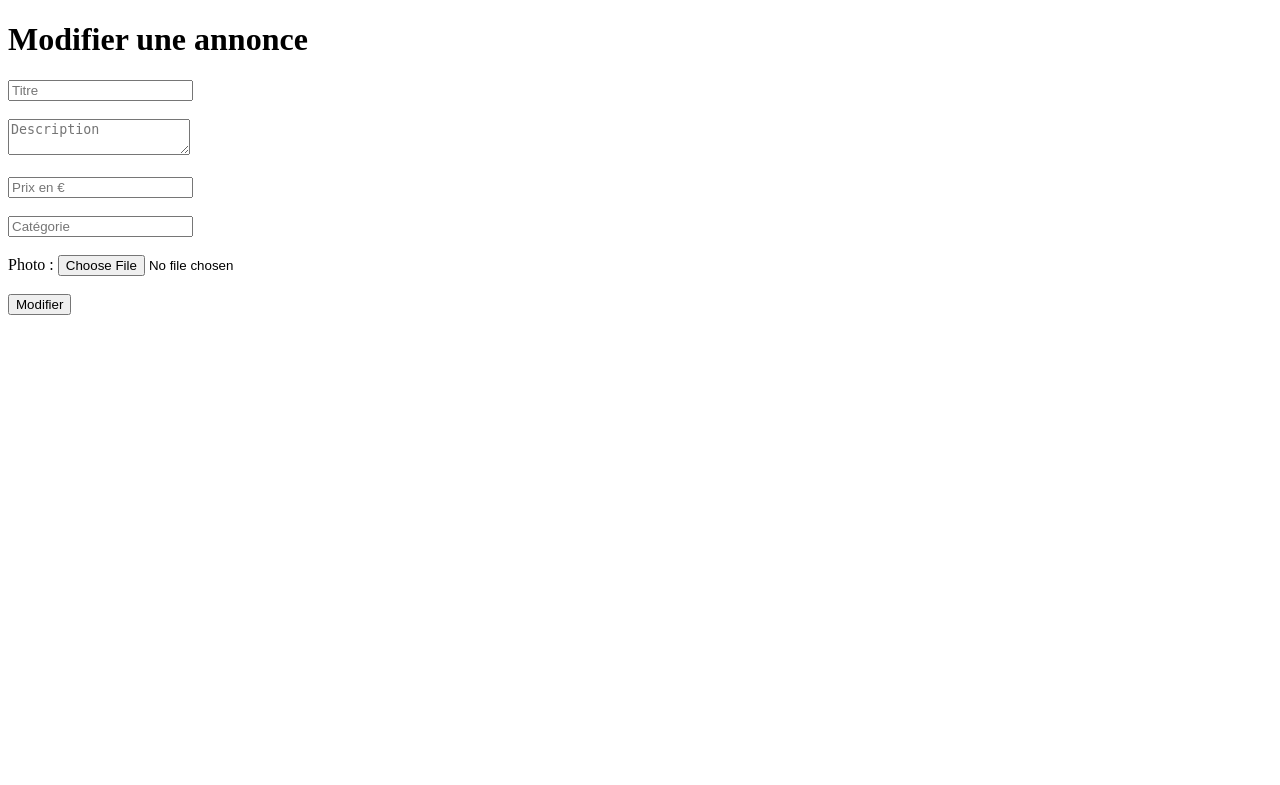
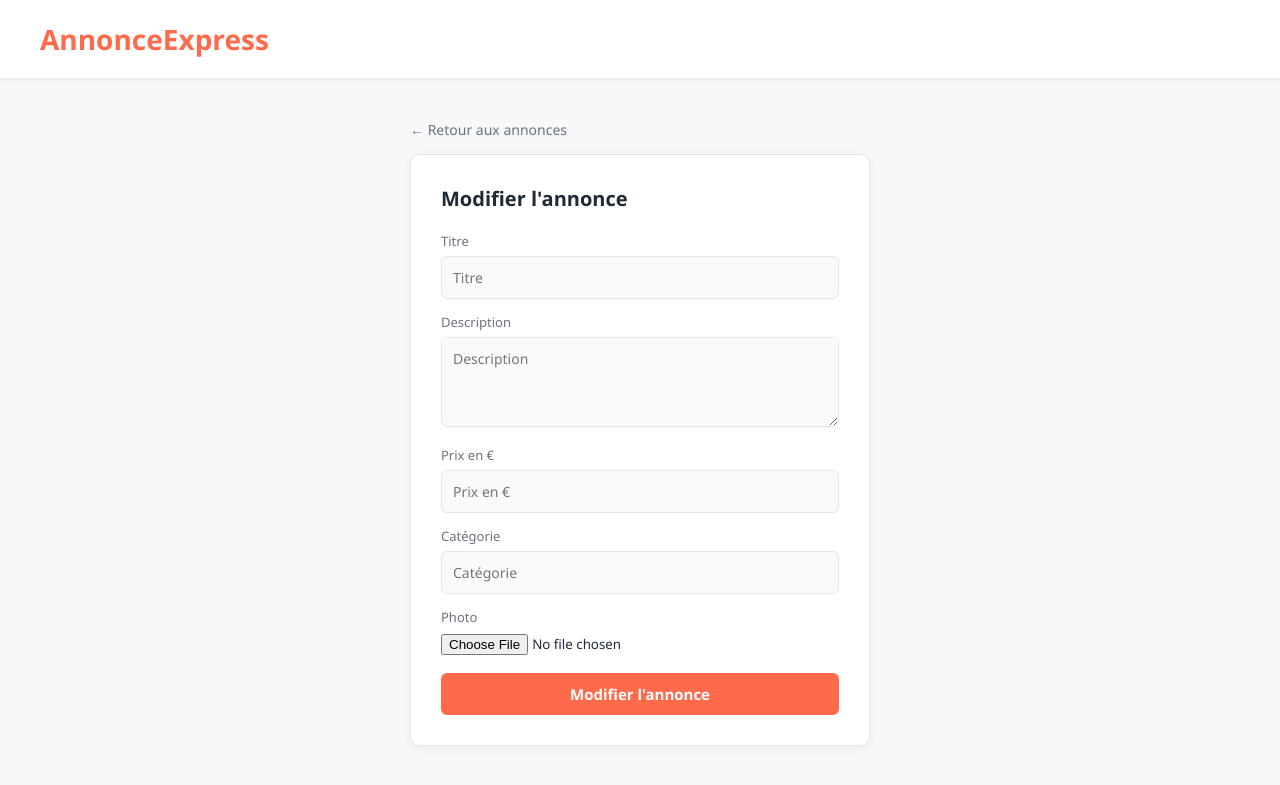
Before and after one commit to Youks95/AnnonceExpress, a PHP site: page /AnnonceExpress/modifier.php in a window 1280 px wide. Shown: the top 785 px of the page. Run offline with PHP 8.4, Linux system fonts and the light colour scheme.

Commit message:
Update modifier.php

```diff
--- a/modifier.php
+++ b/modifier.php
@@ -4,22 +4,152 @@
 	<meta charset="utf-8">
 	<meta name="viewport" content="width=device-width, initial-scale=1">
 	<title>Modifier une annonce</title>
+	<style>
+		* {
+			margin: 0;
+			padding: 0;
+			box-sizing: border-box;
+			font-family: 'Segoe UI', Arial, sans-serif;
+		}
+
+		body {
+			background-color: #f7f8fa;
+			color: #1f2937;
+		}
+
+		header {
+			background-color: #fff;
+			padding: 20px 40px;
+			box-shadow: 0 2px 5px rgba(0,0,0,0.08);
+		}
+
+		header h1 {
+			color: #ff6b4a;
+			font-size: 28px;
+		}
+
+		.container {
+			max-width: 500px;
+			margin: 40px auto;
+			padding: 0 20px;
+		}
+
+		.retour {
+			display: inline-block;
+			margin-bottom: 15px;
+			color: #6b7280;
+			text-decoration: none;
+			font-size: 14px;
+		}
+
+		.retour:hover {
+			color: #ff6b4a;
+		}
+
+		.formulaire {
+			background-color: #fff;
+			padding: 30px;
+			border-radius: 10px;
+			box-shadow: 0 2px 8px rgba(0,0,0,0.06);
+			border: 1px solid #e5e7eb;
+		}
+
+		.formulaire h2 {
+			margin-bottom: 20px;
+			color: #1f2937;
+			font-size: 20px;
+		}
+
+		.formulaire label {
+			display: block;
+			margin-bottom: 6px;
+			font-size: 13px;
+			color: #6b7280;
+		}
+
+		.formulaire input[type="text"],
+		.formulaire input[type="number"],
+		.formulaire textarea {
+			width: 100%;
+			padding: 11px;
+			margin-bottom: 14px;
+			border: 1px solid #e5e7eb;
+			border-radius: 6px;
+			font-size: 14px;
+			background-color: #fafafa;
+		}
+
+		.formulaire input:focus,
+		.formulaire textarea:focus {
+			outline: none;
+			border-color: #ff6b4a;
+			background-color: #fff;
+		}
+
+		.formulaire textarea {
+			height: 90px;
+			resize: vertical;
+		}
+
+		.formulaire input[type="file"] {
+			margin-bottom: 18px;
+		}
+
+		.formulaire input[type="submit"] {
+			background-color: #ff6b4a;
+			color: #fff;
+			border: none;
+			padding: 11px 28px;
+			border-radius: 6px;
+			cursor: pointer;
+			font-size: 15px;
+			font-weight: bold;
+			width: 100%;
+		}
+
+		.formulaire input[type="submit"]:hover {
+			background-color: #e8552f;
+		}
+	</style>
 </head>
 <body>
 
-	<h1>Modifier une annonce</h1>
+	<header>
+		<h1>AnnonceExpress</h1>
+	</header>
+
+	<div class="container">
+
+		<a class="retour" href="index.php">&larr; Retour aux annonces</a>
+
+		<div class="formulaire">
+			<h2>Modifier l'annonce</h2>
 
 			<form method="post" enctype="multipart/form-data">
 
-		<input type="text" name="titre" placeholder="Titre" value="<?php echo isset($_GET['titre']) ? $_GET['titre'] : "" ; ?>"><br><br>
-		<textarea name="description" placeholder="Description"><?php echo isset($_GET['description']) ? $_GET['description'] : "" ; ?></textarea><br><br>
-		<input type="number" name="prix" placeholder="Prix en €" step="0.01" value="<?php echo isset($_GET['prix']) ? $_GET['prix'] : "" ; ?>"><br><br>
-		<input type="text" name="categorie" placeholder="Catégorie" value="<?php echo isset($_GET['categorie']) ? $_GET['categorie'] : "" ; ?>"><br><br>
-		<label>Photo :</label>
-		<input type="file" name="photo"><br><br>
-		<input type="submit" name="modifier" value="Modifier">
+				<label>Titre</label>
+				<input type="text" name="titre" placeholder="Titre" value="<?php echo isset($_GET['titre']) ? $_GET['titre'] : "" ; ?>">
+
+				<label>Description</label>
+				<textarea name="description" placeholder="Description"><?php echo isset($_GET['description']) ? $_GET['description'] : "" ; ?></textarea>
+
+				<label>Prix en €</label>
+				<input type="number" name="prix" placeholder="Prix en €" step="0.01" value="<?php echo isset($_GET['prix']) ? $_GET['prix'] : "" ; ?>">
+
+				<label>Catégorie</label>
+				<input type="text" name="categorie" placeholder="Catégorie" value="<?php echo isset($_GET['categorie']) ? $_GET['categorie'] : "" ; ?>">
+
+				<label>Photo</label>
+				<input type="file" name="photo">
+
+				<input type="hidden" name="ancienne_photo" value="<?php echo isset($_GET['photo']) ? $_GET['photo'] : "" ; ?>">
+
+				<input type="submit" name="modifier" value="Modifier l'annonce">
 
 			</form>
+		</div>
+
+	</div>
 
 	<?php
 
@@ -27,9 +157,12 @@
 
 		function updateAnnonce($bdd, $id, $titre, $description, $prix, $categorie, $photo)
 		{
+			//requete
 			$update = "update annonce set titre=?,description=?,prix=?,categorie=?,photo=? where idannonce=?";
+			//preparer la requete
 			$stmt = $bdd->prepare($update);
 			$stmt->bind_param("ssdssi", $titre, $description, $prix, $categorie, $photo, $id);
+			//executer la requete
 			$stmt->execute();
 
 			header("Location: index.php");
@@ -37,6 +170,9 @@
 
 		if (isset($_POST['modifier'])) {
 
+			$ancienne_photo = $_POST['ancienne_photo'];
+
+			if (!empty($_FILES['photo']['name'])) {
 				$photoname = basename($_FILES['photo']['name']);
 				$dossier = 'images/';
 
@@ -46,6 +182,9 @@
 
 				$destination = $dossier . $photoname;
 				move_uploaded_file($_FILES['photo']['tmp_name'], $destination);
+			} else {
+				$destination = $ancienne_photo;
+			}
 
 			$id = $_GET['id'];
 			$titre = $_POST['titre'];
```
Lines whose indentation alone changed are shown as unchanged.
